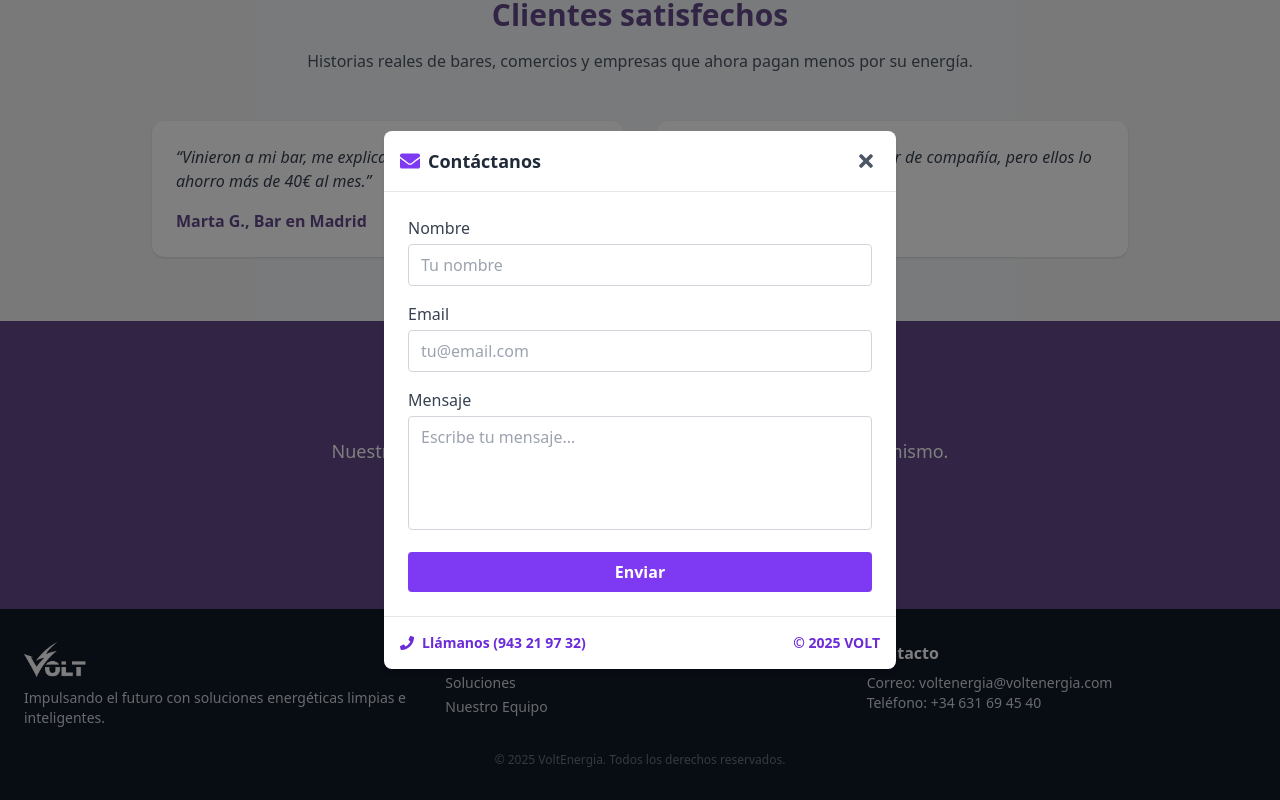
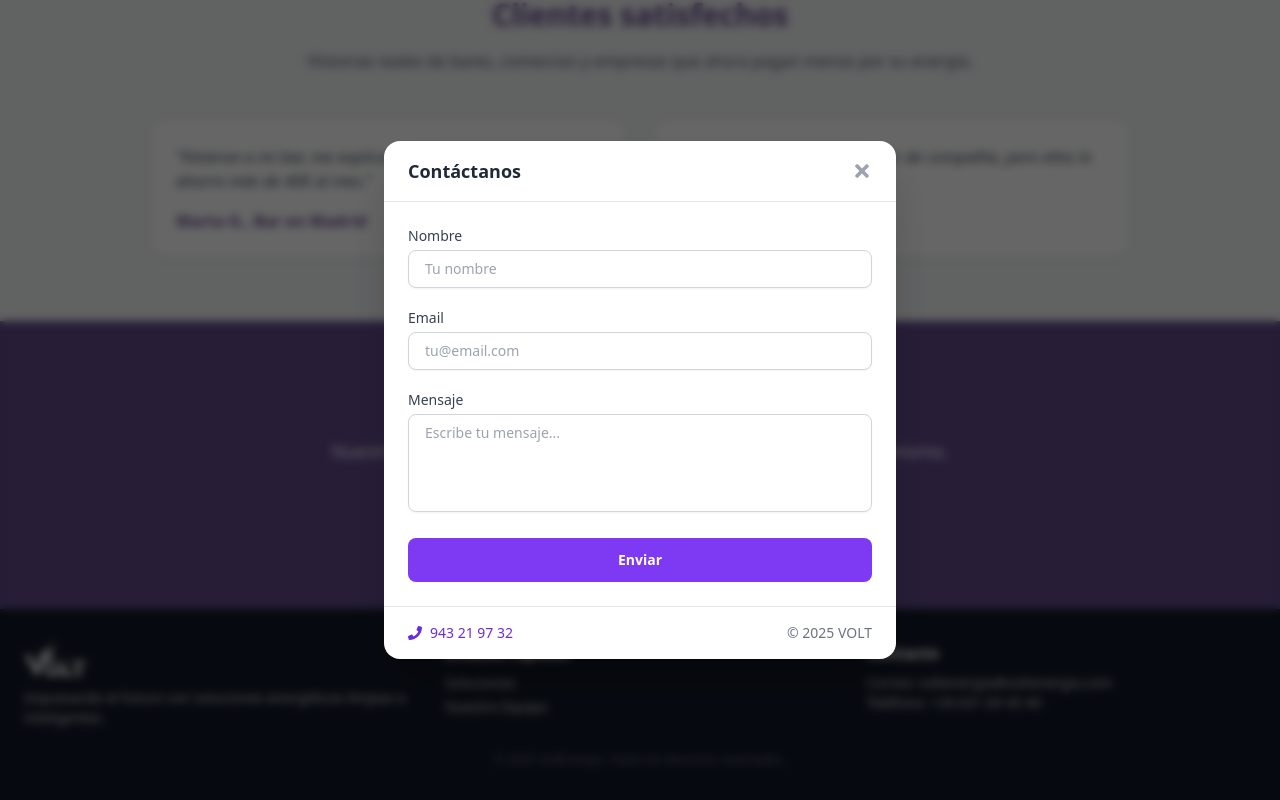
Before and after one commit to probablynotannie/volt, a React (Vite) app: page / in a window 1280 px wide. Both pictures are taken after a click on the button "Solicita una visita gratuita". Shown: the part 1887-2687 px from the top of the page. Built offline with nearby package versions, Linux system fonts and the light colour scheme; the HTML template or start-up script is replaced by a standard one.

Commit message:
mejoras visuales

```diff
--- a/src/componentes/Landing.jsx
+++ b/src/componentes/Landing.jsx
@@ -3,6 +3,7 @@ import ComoFunciona from "./apartados/ComoFuncino";
 import Beneficios from "./apartados/Beneficios";
 import LlamadoAccion from "./apartados/LlamadoAccion";
 import Testimonios from "./apartados/Testimonios";
+import Contacto from "./estructura/Contacto";
 import Descripcion from "./apartados/Descripcion";
 import "@fontsource/orbitron/800.css";
 import { FaLightbulb } from "react-icons/fa";
@@ -10,6 +11,7 @@ import { FaLightbulb } from "react-icons/fa";
 function Landing() {
   const [mousePos, setMousePos] = useState({ x: 0, y: 0 });
   const [isHovering, setIsHovering] = useState(false);
+  const [modalOpen, setModalOpen] = useState(false);
 
   return (
     <>
@@ -99,10 +101,14 @@ function Landing() {
                 0€
               </p>
             </div>
-            <button className="bg-white/30 hover:bg-white/40 transition duration-300 w-full lg:w-[200px] p-3 text-white rounded-lg font-extrabold">
-              Conocemos
+            <button
+              onClick={() => setModalOpen(true)}
+              className="bg-white/30 hover:bg-white/40 transition duration-300 w-full lg:w-[200px] p-3 text-white rounded-lg font-extrabold"
+            >
+              contactanos
             </button>
           </div>
+          <Contacto modalOpen={modalOpen} setModalOpen={setModalOpen} />
         </section>
       </main>
       <ComoFunciona />
--- a/src/componentes/apartados/Beneficios.jsx
+++ b/src/componentes/apartados/Beneficios.jsx
@@ -30,9 +30,9 @@ export default function Beneficios() {
           {beneficios.map((b, index) => (
             <div
               key={index}
-              className="bg-white rounded-2xl shadow-md hover:shadow-xl overflow-hidden transition-all duration-300"
+              className="bg-white rounded-2xl shadow-md hover:shadow-xl overflow-hidden transition-all duration-300 group"
             >
-              <div className="relative group">
+              <div className="relative">
                 <img
                   src={b.imagen}
                   alt={b.titulo}
--- a/src/componentes/estructura/Contacto.jsx
+++ b/src/componentes/estructura/Contacto.jsx
@@ -1,9 +1,7 @@
 import { useRef, useState, useEffect } from "react";
-import { FaInfo, FaCode, FaTimes, FaPhone, FaEnvelope } from "react-icons/fa";
-import { FaXmark, FaFaceLaughBeam } from "react-icons/fa6";
+import { FaTimes, FaPhone, FaEnvelope } from "react-icons/fa";
 import emailjs from "@emailjs/browser";
 import Swal from "sweetalert2";
-import { MdEmail } from "react-icons/md";
 
 export default function Contacto({ modalOpen, setModalOpen }) {
   const form = useRef();
@@ -41,7 +39,6 @@ export default function Contacto({ modalOpen, setModalOpen }) {
         }
       );
   };
-
   useEffect(() => {
     if (modalOpen) {
       const scrollbarWidth =
@@ -62,35 +59,29 @@ export default function Contacto({ modalOpen, setModalOpen }) {
     <>
       {modalOpen && (
         <div
-          id="default-modal"
-          tabIndex="-1"
-          aria-hidden="true"
-          className="fixed inset-0 z-50 flex justify-center items-center bg-black/50 p-4 px-10"
+          className="fixed inset-0 z-50 flex items-center justify-center bg-black/60 backdrop-blur-sm px-4 py-6 sm:px-6 transition"
+          aria-modal="true"
+          role="dialog"
         >
-          <div className="bg-white rounded-lg shadow-md w-full max-w-lg overflow-hidden">
-            <div className="flex items-center justify-between p-4 border-b border-gray-200">
-              <div className="flex items-center gap-2">
-                <FaEnvelope className="text-purple-600 text-xl" />
-                <h3 className="text-lg font-semibold text-gray-800">
-                  Contáctanos
-                </h3>
-              </div>
+          <div className="bg-white w-full max-w-lg rounded-2xl shadow-2xl animate-fadeInUp">
+            <div className="flex items-center justify-between px-6 py-4 border-b border-gray-200">
+              <h3 className="text-lg font-semibold text-gray-800">
+                Contáctanos
+              </h3>
               <button
-                type="button"
-                className="text-gray-600 hover:text-gray-900 rounded p-1 focus:outline-none focus:ring-2 focus:ring-purple-500"
                 onClick={() => setModalOpen(false)}
+                className="text-gray-400 hover:text-gray-600 transition focus:outline-none"
                 aria-label="Cerrar modal"
               >
                 <FaTimes className="text-xl" />
               </button>
             </div>
-
-            <div className="p-6 grid grid-cols-1 gap-6">
-              <form ref={form} onSubmit={sendEmail} className="space-y-4">
+            <div className="px-6 py-6">
+              <form ref={form} onSubmit={sendEmail} className="space-y-5">
                 <div>
                   <label
                     htmlFor="user_name"
-                    className="block mb-1 text-gray-700 font-medium"
+                    className="block text-sm font-medium text-gray-700"
                   >
                     Nombre
                   </label>
@@ -100,13 +91,13 @@ export default function Contacto({ modalOpen, setModalOpen }) {
                     type="text"
                     required
                     placeholder="Tu nombre"
-                    className="w-full border border-gray-300 rounded px-3 py-2 focus:outline-none focus:ring-2 focus:ring-purple-500"
+                    className="w-full mt-1 rounded-lg border border-gray-300 px-4 py-2 text-sm shadow-sm focus:border-purple-500 focus:ring-2 focus:ring-purple-400"
                   />
                 </div>
                 <div>
                   <label
                     htmlFor="user_email"
-                    className="block mb-1 text-gray-700 font-medium"
+                    className="block text-sm font-medium text-gray-700"
                   >
                     Email
                   </label>
@@ -116,13 +107,13 @@ export default function Contacto({ modalOpen, setModalOpen }) {
                     type="email"
                     required
                     placeholder="tu@email.com"
-                    className="w-full border border-gray-300 rounded px-3 py-2 focus:outline-none focus:ring-2 focus:ring-purple-500"
+                    className="w-full mt-1 rounded-lg border border-gray-300 px-4 py-2 text-sm shadow-sm focus:border-purple-500 focus:ring-2 focus:ring-purple-400"
                   />
                 </div>
                 <div>
                   <label
                     htmlFor="message"
-                    className="block mb-1 text-gray-700 font-medium"
+                    className="block text-sm font-medium text-gray-700"
                   >
                     Mensaje
                   </label>
@@ -132,31 +123,31 @@ export default function Contacto({ modalOpen, setModalOpen }) {
                     rows={4}
                     required
                     placeholder="Escribe tu mensaje..."
-                    className="w-full border border-gray-300 rounded px-3 py-2 resize-none focus:outline-none focus:ring-2 focus:ring-purple-500"
+                    className="w-full mt-1 rounded-lg border border-gray-300 px-4 py-2 text-sm shadow-sm resize-none focus:border-purple-500 focus:ring-2 focus:ring-purple-400"
                   />
                 </div>
                 <button
                   type="submit"
                   disabled={loading}
-                  className={`w-full bg-purple-600 text-white font-semibold rounded py-2 transition ${
+                  className={`w-full p-3 text-white text-sm font-semibold rounded-lg transition ${
                     loading
-                      ? "opacity-50 cursor-not-allowed"
-                      : "hover:bg-purple-700"
+                      ? "bg-purple-400 cursor-not-allowed"
+                      : "bg-purple-600 hover:bg-purple-700"
                   }`}
                 >
                   {loading ? "Enviando..." : "Enviar"}
                 </button>
               </form>
             </div>
-            <div className="p-4 border-t border-gray-200 flex justify-between items-center text-sm text-purple-700 font-semibold">
+            <div className="px-6 py-4 border-t border-gray-200 flex justify-between items-center text-sm text-purple-700 font-medium">
               <a
                 href="tel:943219732"
                 className="flex items-center gap-2 hover:text-purple-900"
               >
                 <FaPhone />
-                Llámanos (943 21 97 32)
+                943 21 97 32
               </a>
-              <span className="select-none">
+              <span className="text-gray-500 select-none">
                 © {new Date().getFullYear()} VOLT
               </span>
             </div>
--- a/tailwind.config.js
+++ b/tailwind.config.js
@@ -13,6 +13,21 @@ export default {
       colors: {
         primary: '#62498b',
       },
+      animation: {
+        fadeInUp: "fadeInUp 0.3s ease-out",
+      },
+      keyframes: {
+        fadeInUp: {
+          "0%": {
+            opacity: 0,
+            transform: "translateY(20px)",
+          },
+          "100%": {
+            opacity: 1,
+            transform: "translateY(0)",
+          },
+        },
+      },
     },
   },
   plugins: [flowbiteReact],
```
